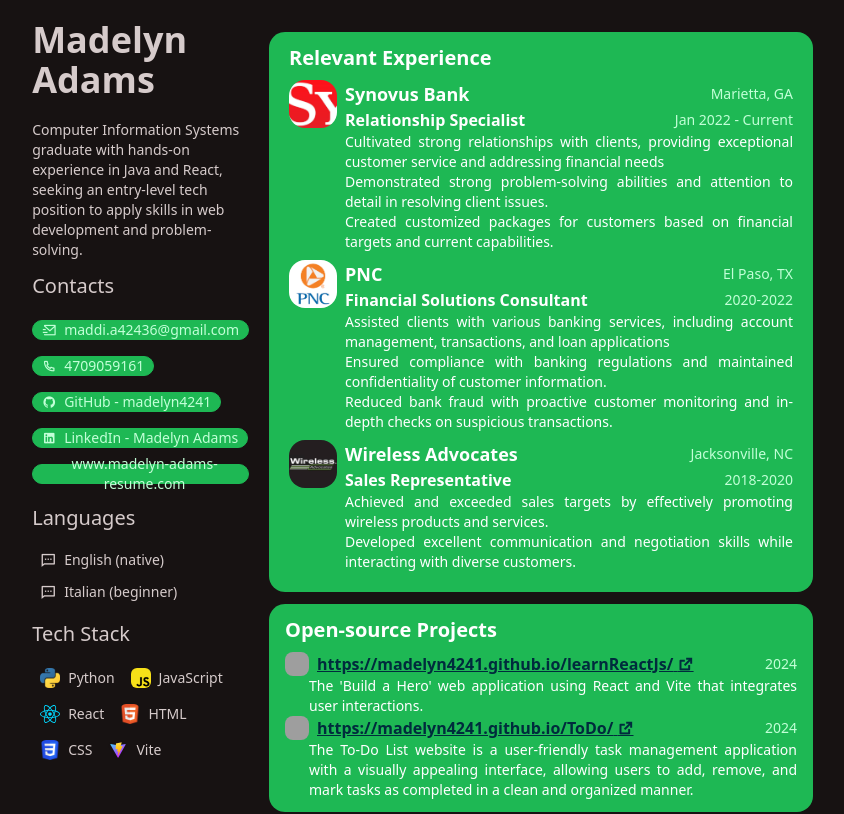
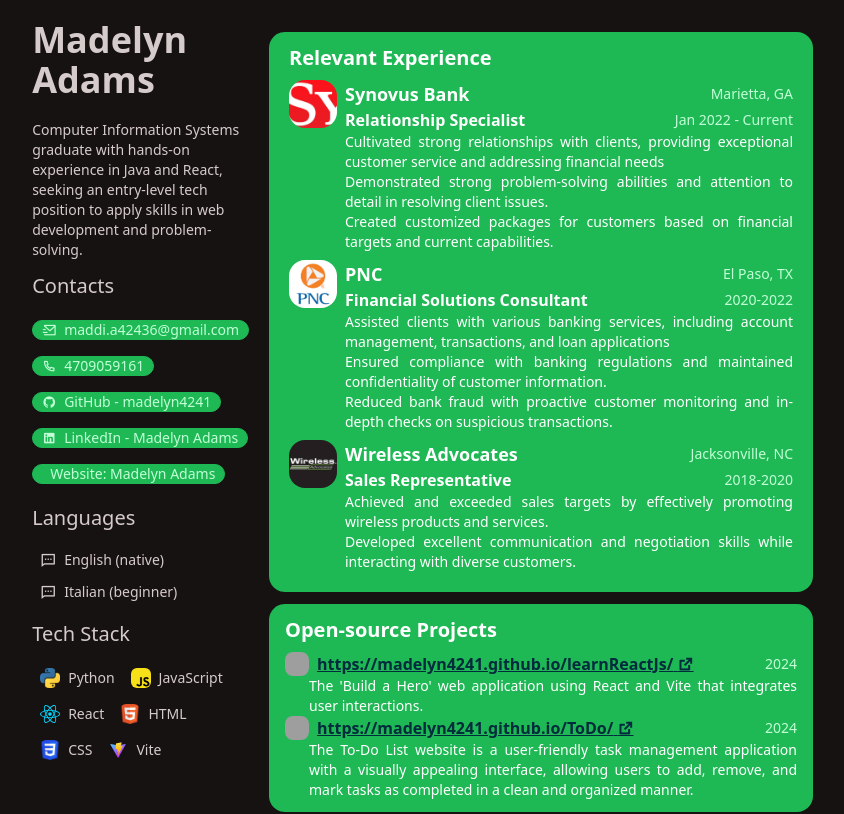
Before and after one commit to madelyn4241/cv-react, a React (Vite) app: page / in a window 1280 px wide. Shown: the top 814 px of the page, without its empty margins (231-1075 px from the left). Built offline with nearby package versions, Linux system fonts and the light colour scheme; grey boxes are pictures that could not be loaded.

Commit message:
Update data.jsx

```diff
--- a/src/sections/data.jsx
+++ b/src/sections/data.jsx
@@ -27,8 +27,7 @@
     },
      {
       icon: <i className="ri-website-box-fill"></i>,
-      name: "Website: ",
-       name: "www.madelyn-adams-resume.com ",
+      name: "Website: Madelyn Adams ",
       url: "www.madelyn-adams-resume.com",
     },
   ],
```
